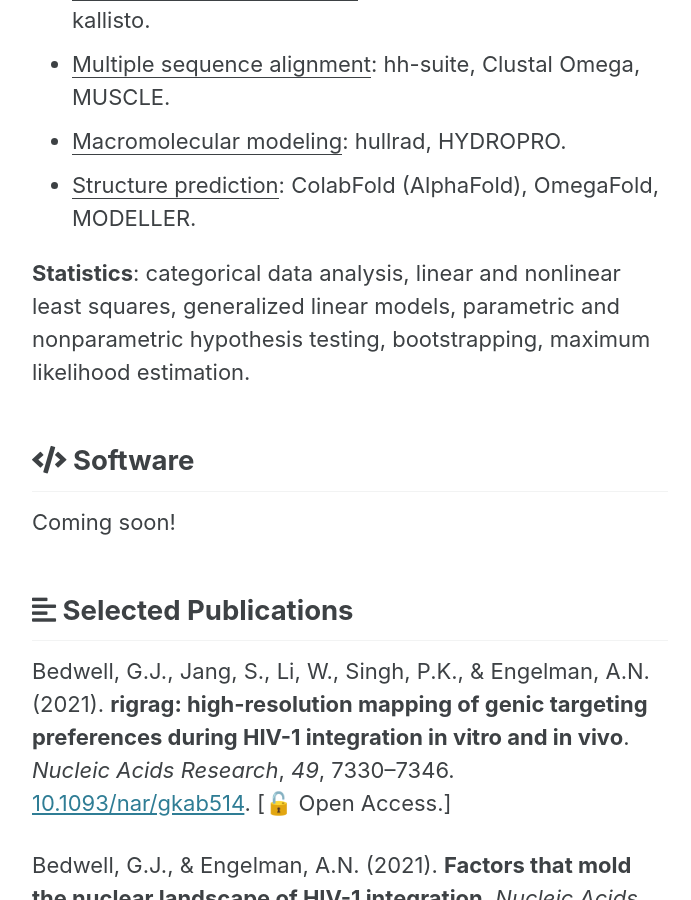
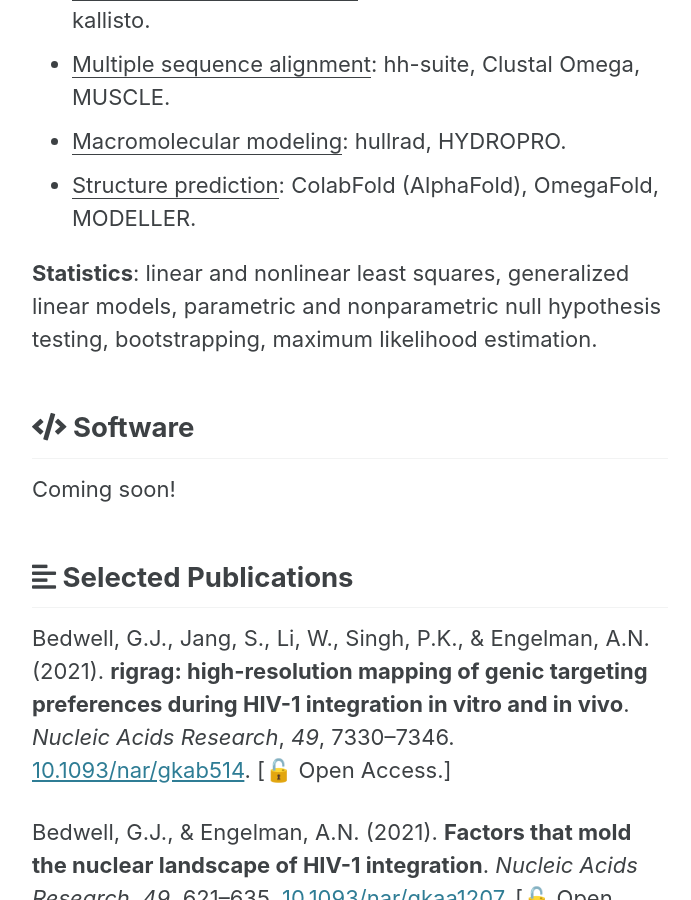
Before and after one commit to gbedwell/gbedwell.github.io, a Jekyll site: the page built from _pages/cv.md, in a window 1280 px wide and 900 px high, scrolled down 3486 px. Shown: the whole window, without its empty margins (290-981 px from the left). Built offline with Jekyll 4.4.1, drawn with Linux system fonts in a browser that asks for light colours; cached includes are drawn as plain includes.

Commit message:
test build

```diff
--- a/_pages/cv.md
+++ b/_pages/cv.md
@@ -52,7 +52,7 @@
   - <u>Macromolecular modeling</u>: hullrad, HYDROPRO.
   - <u>Structure prediction</u>: ColabFold (AlphaFold), OmegaFold, MODELLER.
 
-**Statistics**: categorical data analysis, linear and nonlinear least squares, generalized linear models, parametric and nonparametric hypothesis testing, bootstrapping, maximum likelihood estimation.
+**Statistics**: linear and nonlinear least squares, generalized linear models, parametric and nonparametric null hypothesis testing, bootstrapping, maximum likelihood estimation.
 
 
 ## <i class="fas fa-code"></i> Software
```
